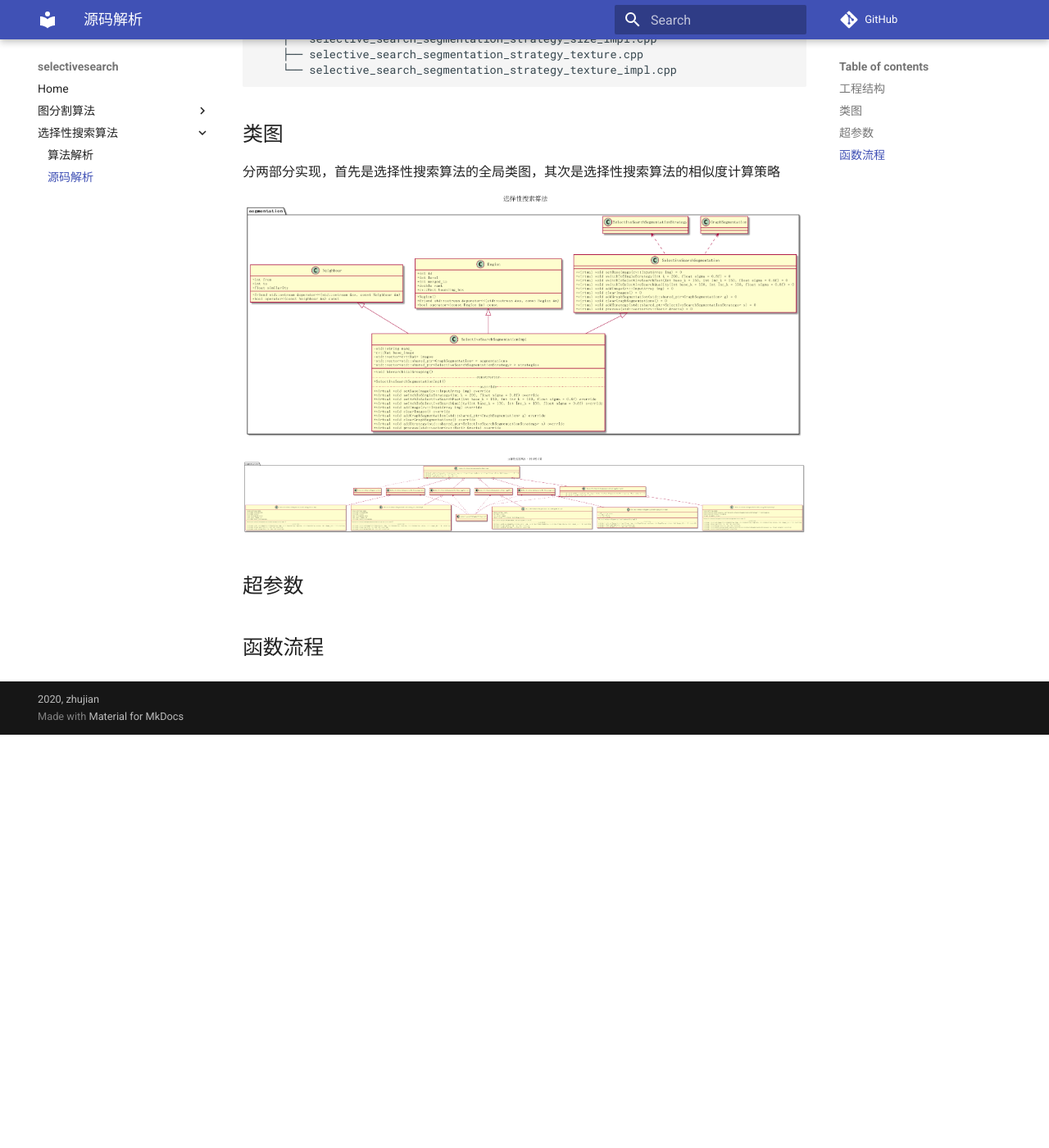
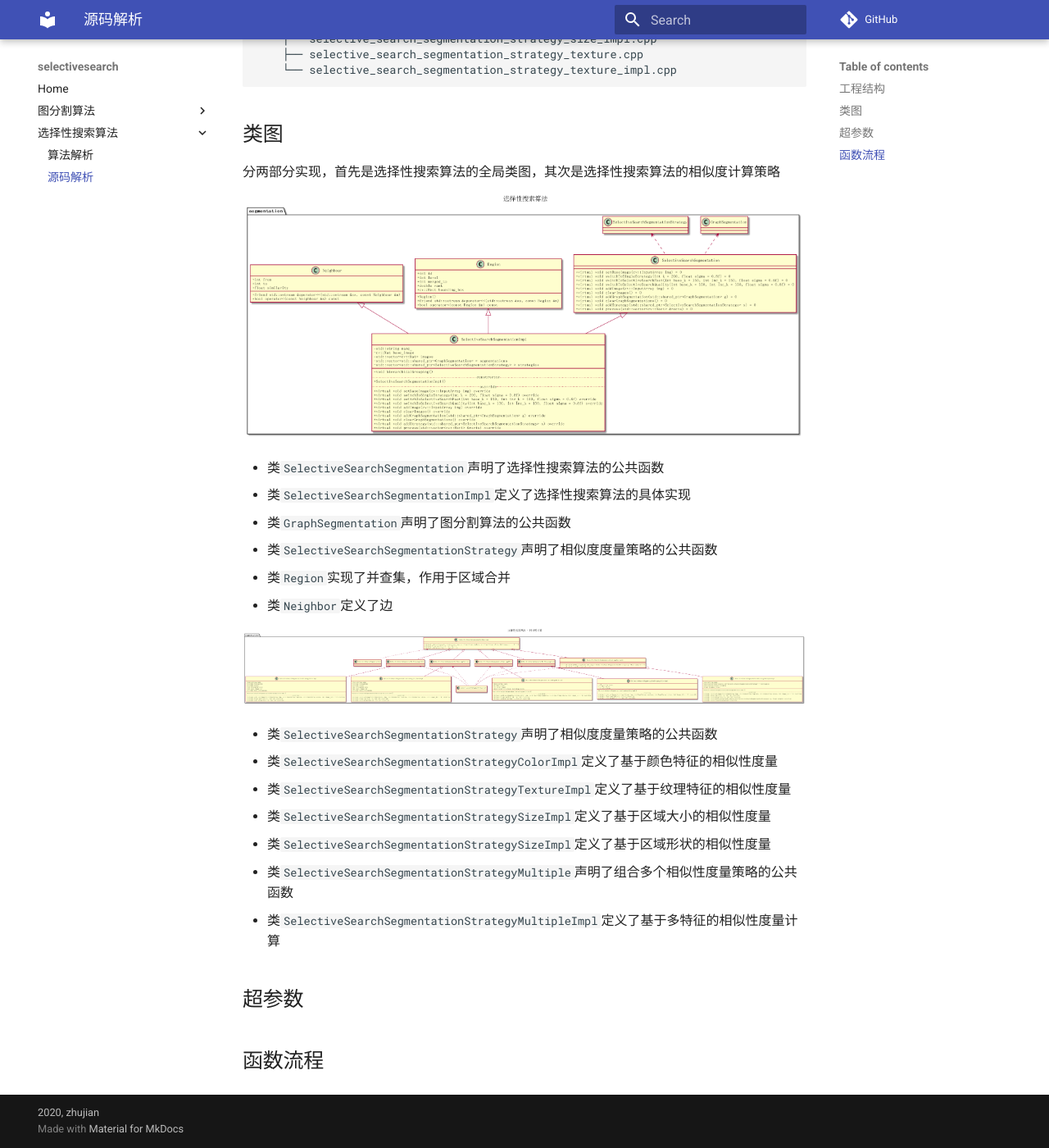
Before and after one commit to object-detection-algorithm/selectivesearch, an MkDocs documentation site: the page built from docs/选择性搜索-源码解析.md, in a window 1280 px wide and 1400 px high, scrolled down 1231 px. Shown: the whole window at 82% size. Built offline with MkDocs 1.6.1 and Material for MkDocs 9.7.7, drawn with Linux system fonts in a browser that asks for light colours; comment, search, counter and statistics services are not loaded; before the commit the page ends 2127 px from its top, so only the background shows below that.

Commit message:
docs(selectivesearch): 类图说明

```diff
--- a/docs/选择性搜索-源码解析.md
+++ b/docs/选择性搜索-源码解析.md
@@ -65,9 +65,22 @@
 
 ![](./imgs/selectivesearch.png)
 
+* 类`SelectiveSearchSegmentation`声明了选择性搜索算法的公共函数
+* 类`SelectiveSearchSegmentationImpl`定义了选择性搜索算法的具体实现
+* 类`GraphSegmentation`声明了图分割算法的公共函数
+* 类`SelectiveSearchSegmentationStrategy`声明了相似度度量策略的公共函数
+* 类`Region`实现了并查集，作用于区域合并
+* 类`Neighbor`定义了边
+
 ![](./imgs/selectivesearchsegmentationstrategy.png)
 
-
+* 类`SelectiveSearchSegmentationStrategy`声明了相似度度量策略的公共函数
+* 类`SelectiveSearchSegmentationStrategyColorImpl`定义了基于颜色特征的相似性度量
+* 类`SelectiveSearchSegmentationStrategyTextureImpl`定义了基于纹理特征的相似性度量
+* 类`SelectiveSearchSegmentationStrategySizeImpl`定义了基于区域大小的相似性度量
+* 类`SelectiveSearchSegmentationStrategySizeImpl`定义了基于区域形状的相似性度量
+* 类`SelectiveSearchSegmentationStrategyMultiple`声明了组合多个相似性度量策略的公共函数
+* 类`SelectiveSearchSegmentationStrategyMultipleImpl`定义了基于多特征的相似性度量计算
 
 ## 超参数
 
```
